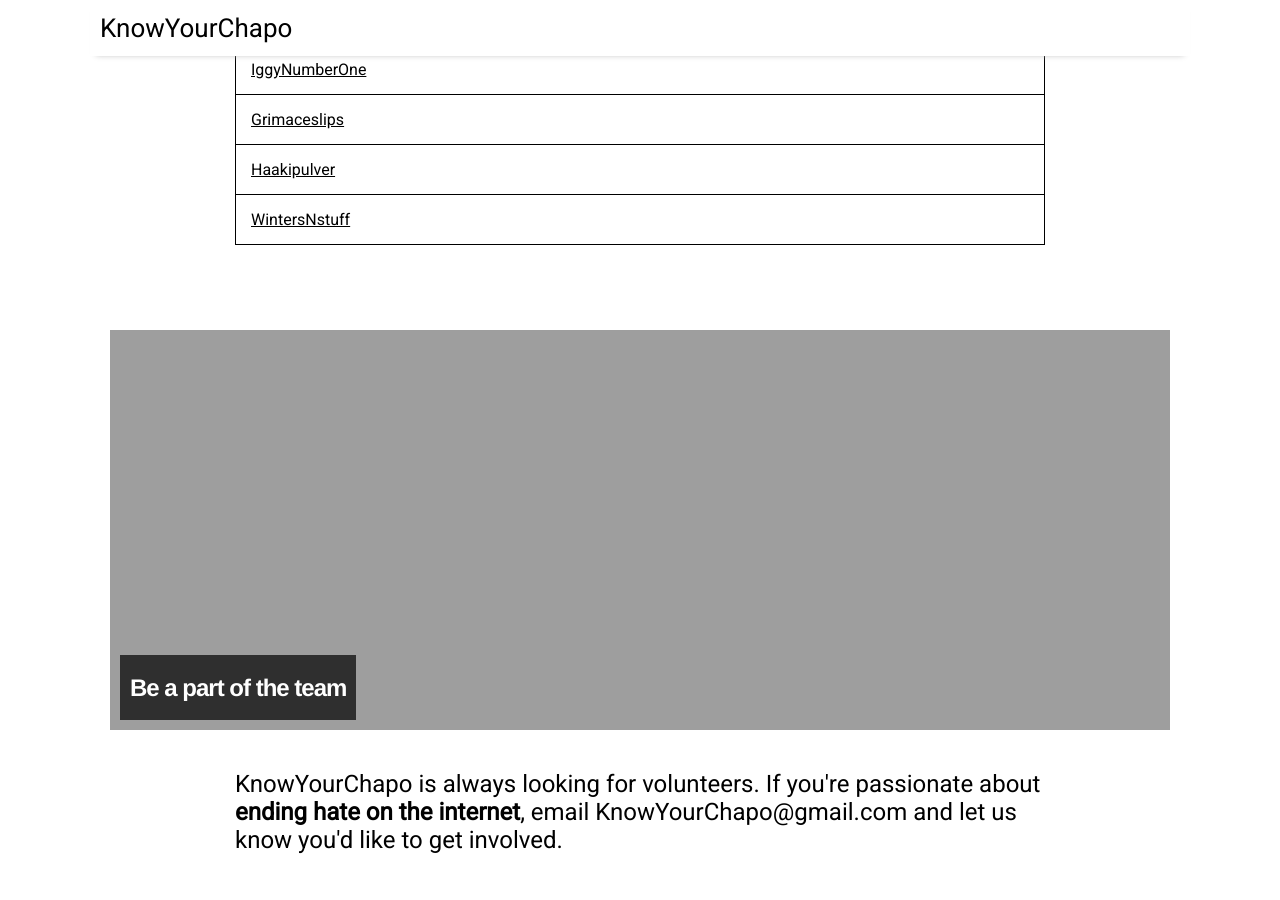
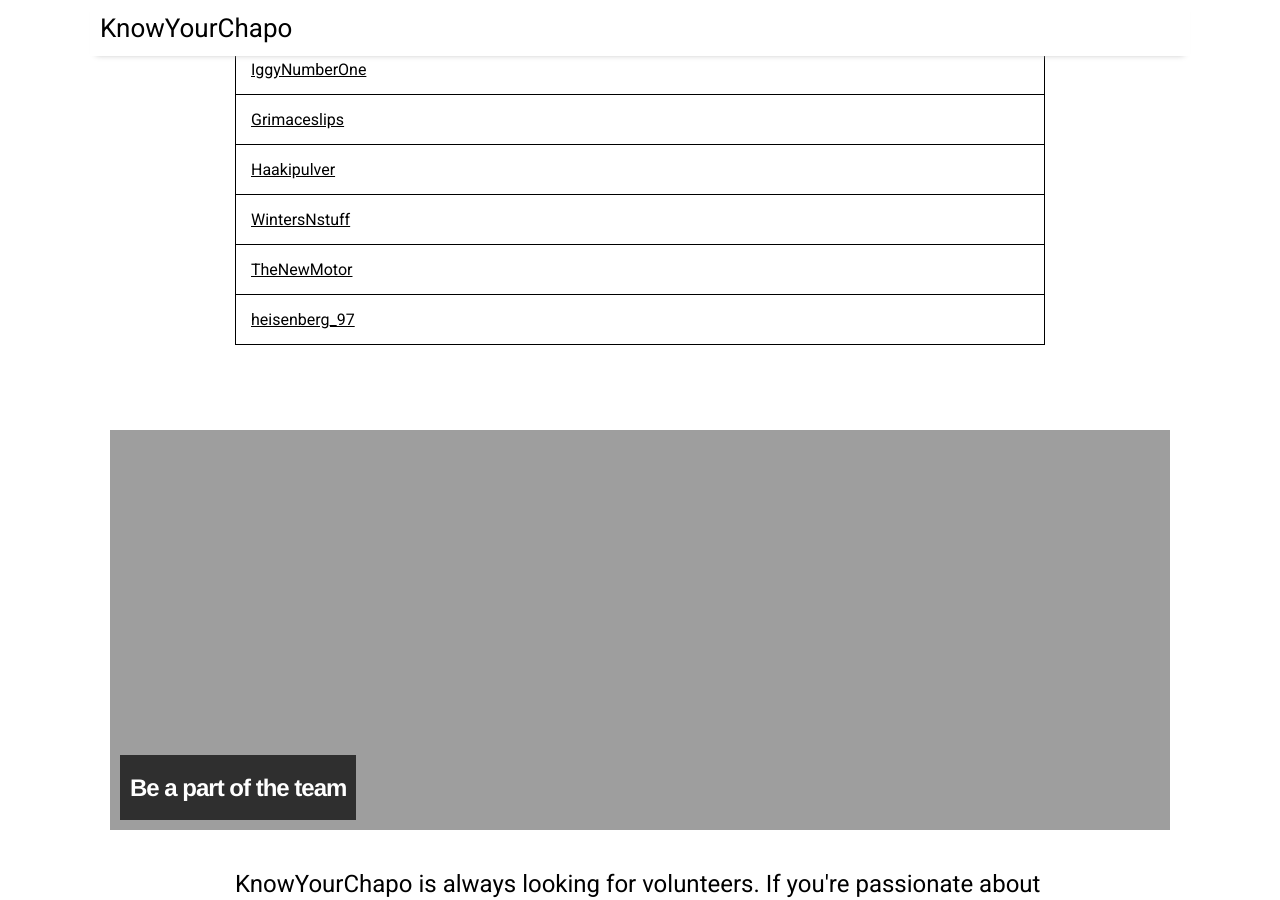
Before and after one commit to KnowYourChapo/KnowYourChapo.github.io, a Jekyll site: the page built from index.md, in a window 1280 px wide and 900 px high, scrolled down 3603 px. Built offline with Jekyll 4.4.1, drawn with Linux system fonts in a browser that asks for light colours; nearby versions of some CDN libraries; the list of posts is cut into pages by our own code.

Commit message:
new posters

```diff
--- a/_data/chapolist.json
+++ b/_data/chapolist.json
@@ -211,6 +211,14 @@
         {
             "name": "WintersNstuff",
             "notes": ""
+        },
+        {
+            "name": "TheNewMotor",
+            "notes": ""
+        },
+        {
+            "name": "heisenberg_97",
+            "notes": ""
         }
     ]
 }
```
